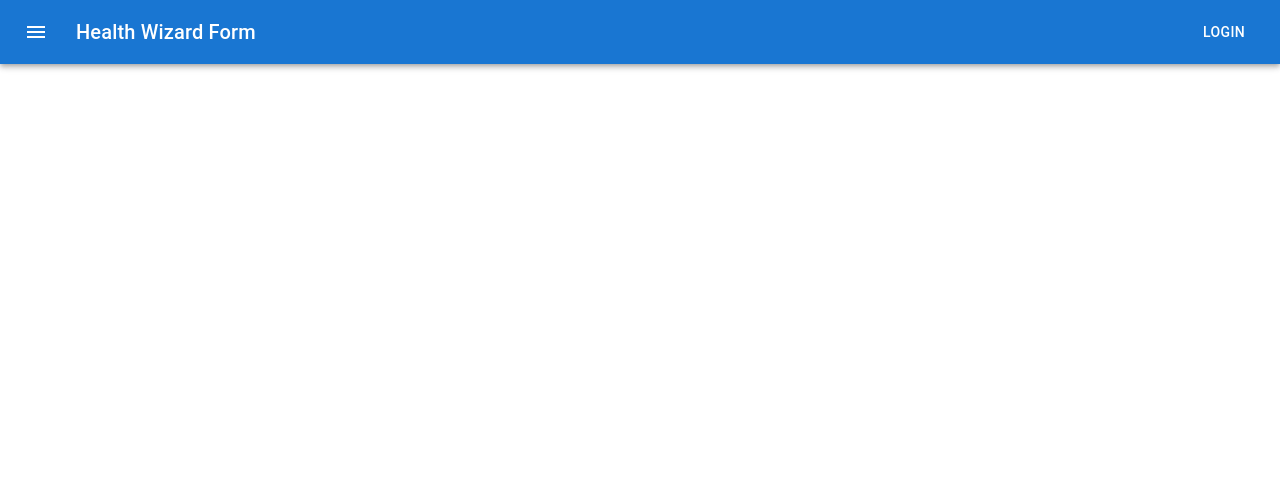
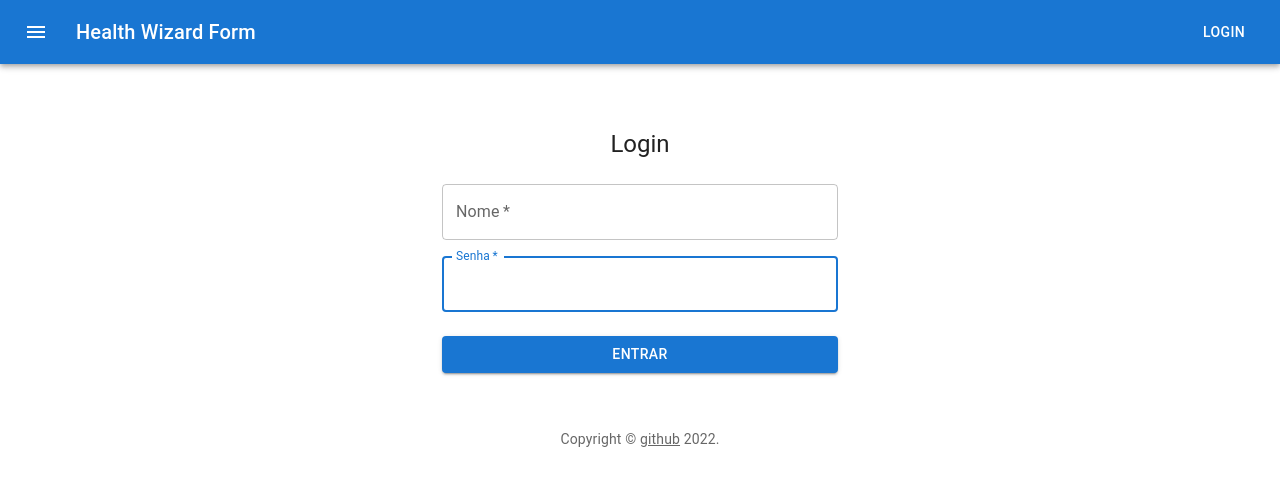
Before and after one commit to edermotasantos/health-wizard-form, a React (Create React App) app in the folder frontend/: page / in a window 1280 px wide. Shown: the top 486 px of the page. Built offline with nearby package versions, Linux system fonts and the light colour scheme.

Commit message:
fix: renderização de login

```diff
--- a/frontend/package.json
+++ b/frontend/package.json
@@ -11,6 +11,7 @@
     "@testing-library/react": "^13.3.0",
     "@testing-library/user-event": "^13.5.0",
     "axios": "^0.27.2",
+    "md5": "^2.3.0",
     "prop-types": "^15.8.1",
     "react": "^18.2.0",
     "react-dom": "^18.2.0",
--- a/frontend/src/components/Header/Index.jsx
+++ b/frontend/src/components/Header/Index.jsx
@@ -1,4 +1,4 @@
-import React, { useContext } from 'react';
+import React, { useContext, useEffect } from 'react';
 import FormContext from '../../context/FormContext';
 import AppBar from '@mui/material/AppBar';
 import Box from '@mui/material/Box';
@@ -24,18 +24,33 @@ function Form() {
     false: 1,
   };
 
-  const handleChange = ({ target: { checked } }) => {
-    setAuth(checked);
+  const handleChange = (event) => {
+    setAuth(event.target.checked);
+    console.log(auth);
     setCurrentStep(stepState[auth]);
   };
 
-  const handleMenu = ({ currentTarget }) => {
-    setAnchorEl(currentTarget);
+  const handleMenu = (event) => {
+    setAnchorEl(event.currentTarget);
+    console.log(anchorEl);
   };
 
   const handleClose = () => {
     setAnchorEl(null);
+    console.log(anchorEl);
   };
+
+  if (!auth) {
+    useEffect(() => {
+      setCurrentStep(0);
+    }, []);
+  }
+
+  if (auth) {
+    useEffect(() => {
+      setCurrentStep(1);
+    }, []);
+  }
 
   return (
     <Box sx={{ flexGrow: 1 }}>
--- a/frontend/src/components/MedicalInsuranceInfo/Index.jsx
+++ b/frontend/src/components/MedicalInsuranceInfo/Index.jsx
@@ -25,8 +25,6 @@ const convenio = [
 
 function MedicalInsuranceInfo() {
   const { newForm, setNewForm } = useContext(FormContext);
-  const { dataList, setDataList } = useContext(FormContext);
-  const { countUsersData } = useContext(FormContext);
   const { setFormattedForm } = useContext(FormContext);
   const { formattedShape, setFormattedShape } = useContext(FormContext);
   const { formStatus, setFormStatus } = useContext(FormContext);
@@ -35,9 +33,6 @@ function MedicalInsuranceInfo() {
     medical_insurance_card,
     card_expiration_date
   } = newForm;
-
-  const everyFieldIsFilled = () => Object.values(newForm).every((field) => field.length !== 0);
-  const storeUserList = (stringStorage) => localStorage.setItem('lista_de_usuários', stringStorage);
 
   const fillForm = (name, value) => {
     setNewForm((prevState) => ({
@@ -64,10 +59,6 @@ function MedicalInsuranceInfo() {
     if(name !== 'medical_insurance_card') fillForm(name, value);
     fillCardExpirationDate(name, value);
 
-    setDataList((prevState) => ({
-      ...prevState,
-      [countUsersData]: newForm,
-    }));
     if(card_expiration_date.length === 7) {
       const cardExpirationDate = card_expiration_date.substring(3, card_expiration_date.length) + '/' + card_expiration_date.substring(0, 3) + '01';
       setFormattedShape((prevState) => ({
@@ -79,10 +70,6 @@ function MedicalInsuranceInfo() {
         ...newForm,
         ...formattedShape,
       }));
-    }
-    if (everyFieldIsFilled()) {
-      const stringStorage = JSON.stringify(dataList);
-      storeUserList(stringStorage);
     }
   };
 
--- a/frontend/src/context/FormProvider.jsx
+++ b/frontend/src/context/FormProvider.jsx
@@ -5,7 +5,7 @@ import React, { useState } from 'react';
 import FormContext from './FormContext';
 
 function FormProvider({ children }) {
-  const [currentStep, setCurrentStep] = useState();
+  const [currentStep, setCurrentStep] = useState(1);
   const [newForm, setNewForm] = useState({
     user_id: 1,
     medical_record: '',
@@ -24,15 +24,14 @@ function FormProvider({ children }) {
     medical_insurance_card: '',
     card_expiration_date: ''
   });
-  const [dataList, setDataList] = useState([]);
-  const [userPage, setUserPage] = useState();
-  const [isLoading, setIsLoading] = useState(true);
+  const [isLoading, setIsLoading] = useState(false);
   const [formattedForm, setFormattedForm] = useState({});
   const [formattedShape, setFormattedShape] = useState({});
   const [userDataToLogin, setUserDataToLogin] = useState({
     nome: '',
     password: ''
   });
+  const [formStatus, setFormStatus] = useState();
   const [auth, setAuth] = useState(false);
   const [anchorEl, setAnchorEl] = useState(null);
 
@@ -41,10 +40,6 @@ function FormProvider({ children }) {
     setCurrentStep,
     newForm,
     setNewForm,
-    dataList,
-    setDataList,
-    userPage,
-    setUserPage,
     isLoading,
     setIsLoading,
     formattedForm,
@@ -53,6 +48,8 @@ function FormProvider({ children }) {
     setFormattedShape,
     userDataToLogin,
     setUserDataToLogin,
+    formStatus,
+    setFormStatus,
     auth,
     setAuth,
     anchorEl,
```
Also changed, not shown: 1 other file (tests, documents, lock files or other folders).
